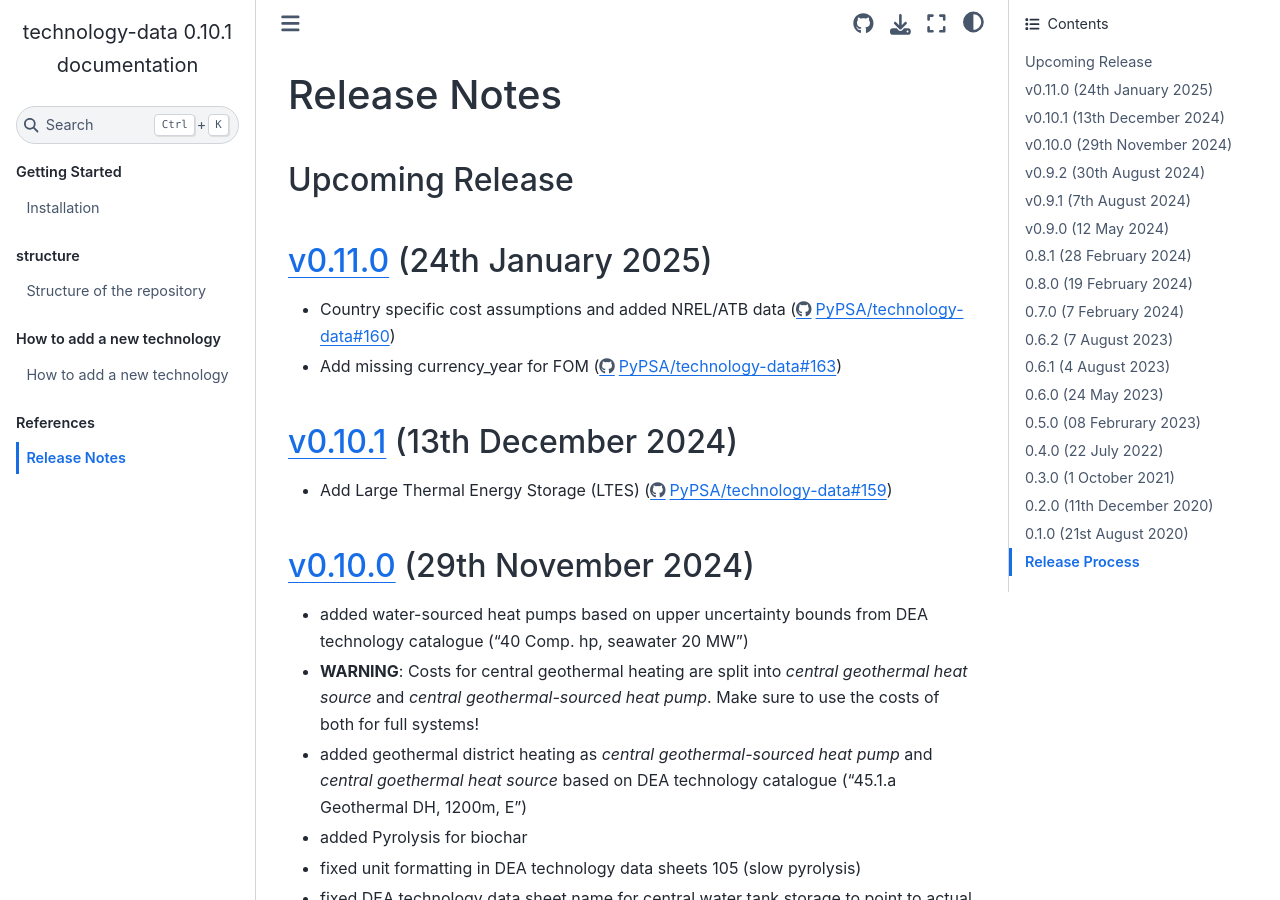
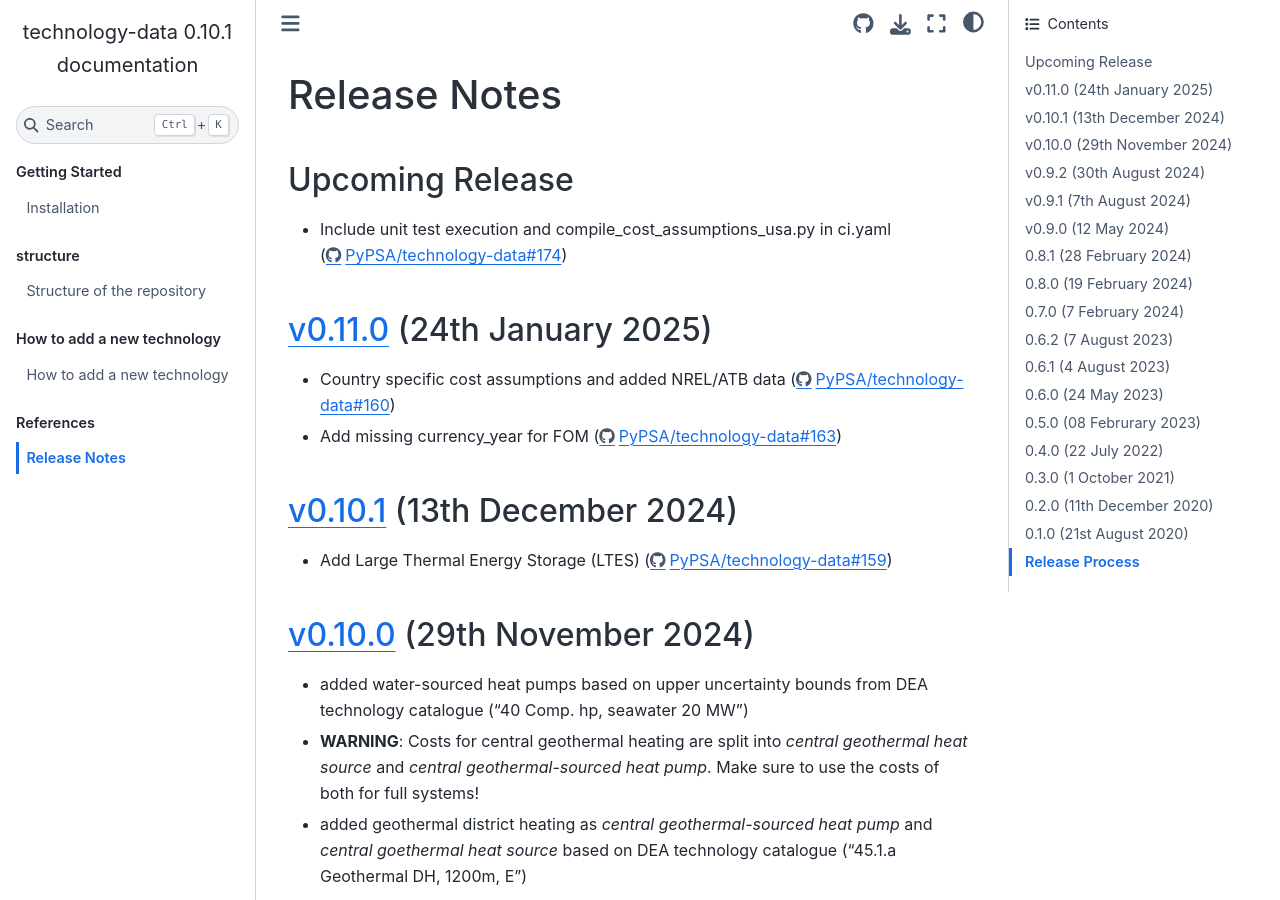
Before and after one commit to PyPSA/technology-data, a Sphinx documentation site: the page built from docs/release_notes.rst, in a window 1280 px wide and 900 px high. Built offline with Sphinx 7.4.7 and the Sphinx Book theme 1.1.4, drawn with Linux system fonts in a browser that asks for light colours.

Commit message:
config: add unit tests executions (#174)
* config: add unit tests exeutions

* docu: update release_notes

* config: compile_cost_assumptions_usa

* config: change on key

* config: modify ci.yaml

* modify the way pytest is executed

* update the ci.yaml

* name CI in ci.yaml

* pre-commit

```diff
--- a/docs/release_notes.rst
+++ b/docs/release_notes.rst
@@ -15,6 +15,8 @@
 
 ..   The features listed below are not released yet, but will be part of the next release!
 ..   To use the features already you have to use the ``master`` branch.
+
+* Include unit test execution and compile_cost_assumptions_usa.py in ci.yaml (https://github.com/PyPSA/technology-data/pull/174)
 
 `v0.11.0 <https://github.com/PyPSA/technology-data/releases/tag/v0.11.0>`__ (24th January 2025)
 =======================================================================================
```
Also changed, not shown: 1 other file.
